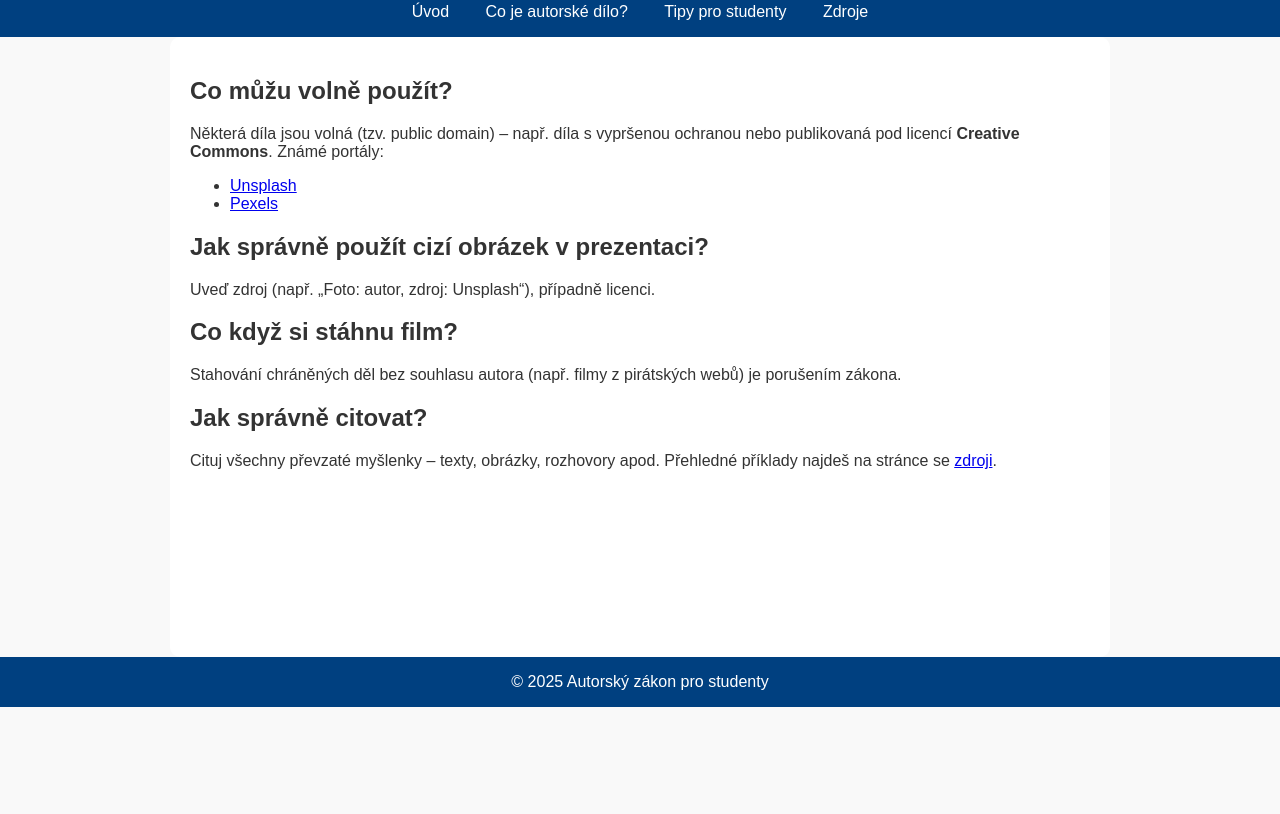
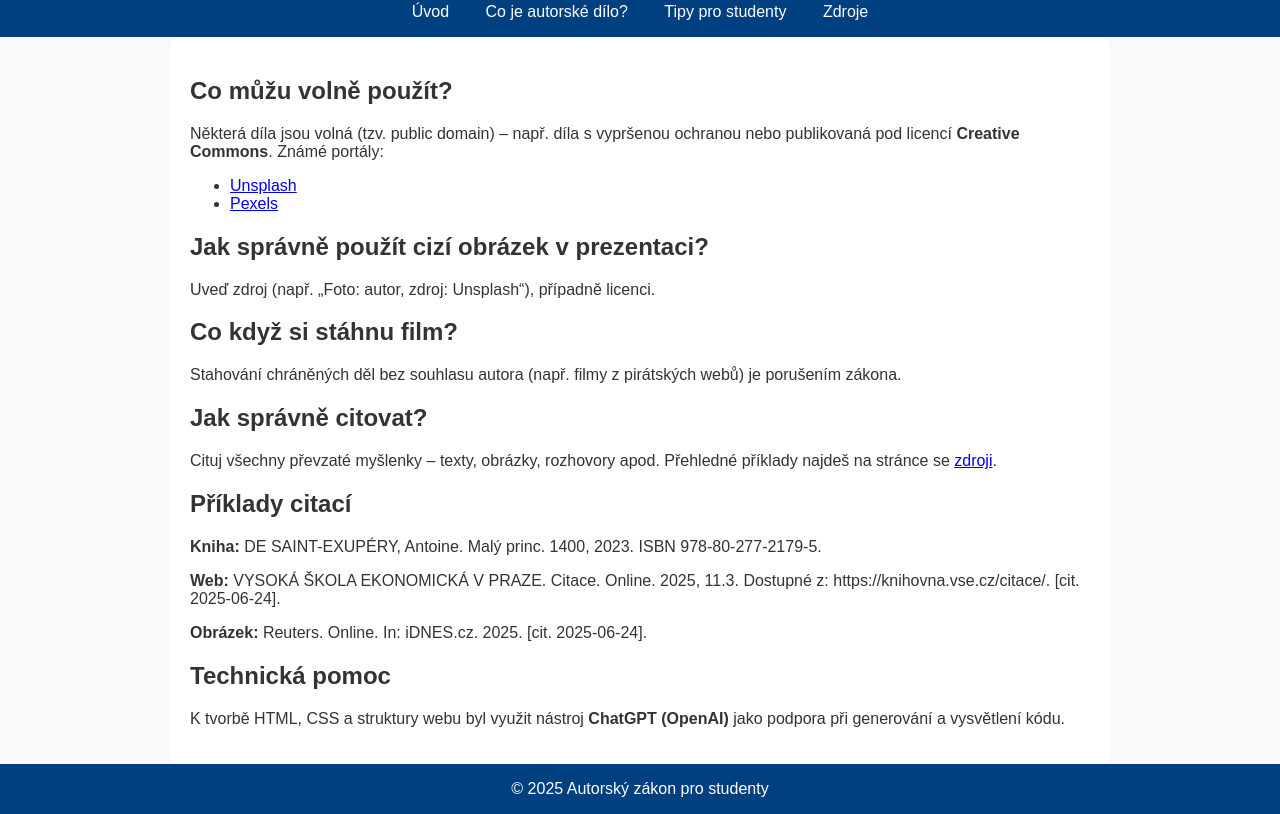
Before and after one commit to waflomir/ict-stranka, a plain HTML site: page tipy.html in a window 1280 px wide. Shown: the part 93-907 px from the top of the page. Before the commit the page ends 800 px from the top, so only its background shows below. Drawn offline with Linux system fonts and the light colour scheme.

Commit message:
presun info

```diff
--- a/tipy.html
+++ b/tipy.html
@@ -31,6 +31,13 @@
 
     <h2>Jak správně citovat?</h2>
     <p>Cituj všechny převzaté myšlenky – texty, obrázky, rozhovory apod. Přehledné příklady najdeš na stránce se <a href="zdroje.html">zdroji</a>.</p>
+  <h2>Příklady citací</h2>
+    <p><strong>Kniha:</strong> DE SAINT-EXUPÉRY, Antoine. Malý princ. 1400, 2023. ISBN 978-80-277-2179-5.</p>
+    <p><strong>Web:</strong> VYSOKÁ ŠKOLA EKONOMICKÁ V PRAZE. Citace. Online. 2025, 11.3. Dostupné z: https://knihovna.vse.cz/citace/. [cit. 2025-06-24].</p>
+    <p><strong>Obrázek:</strong> Reuters. Online. In: iDNES.cz. 2025. [cit. 2025-06-24].</p>
+
+    <h2>Technická pomoc</h2>
+    <p>K tvorbě HTML, CSS a struktury webu byl využit nástroj <strong>ChatGPT (OpenAI)</strong> jako podpora při generování a vysvětlení kódu.</p>
   </main>
   <footer>
     &copy; 2025 Autorský zákon pro studenty
```
Also changed, not shown: zdroje.html (+0 -6 lines).
